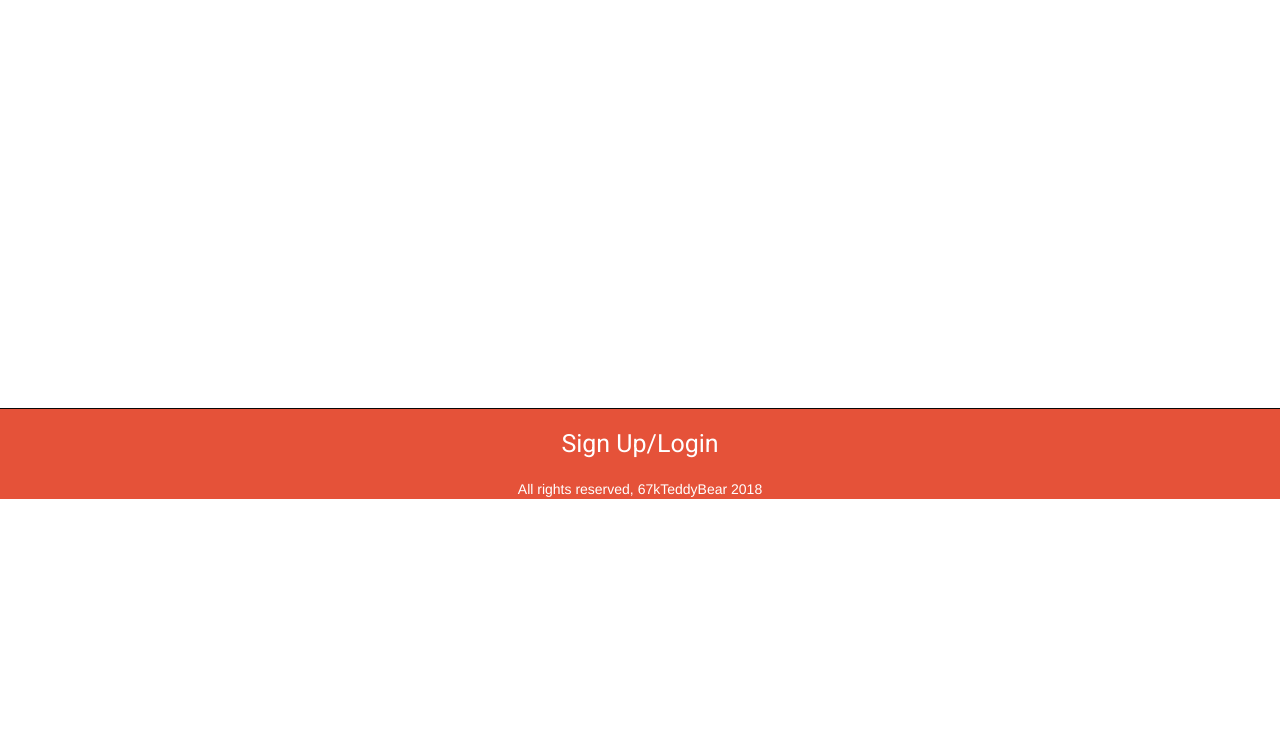
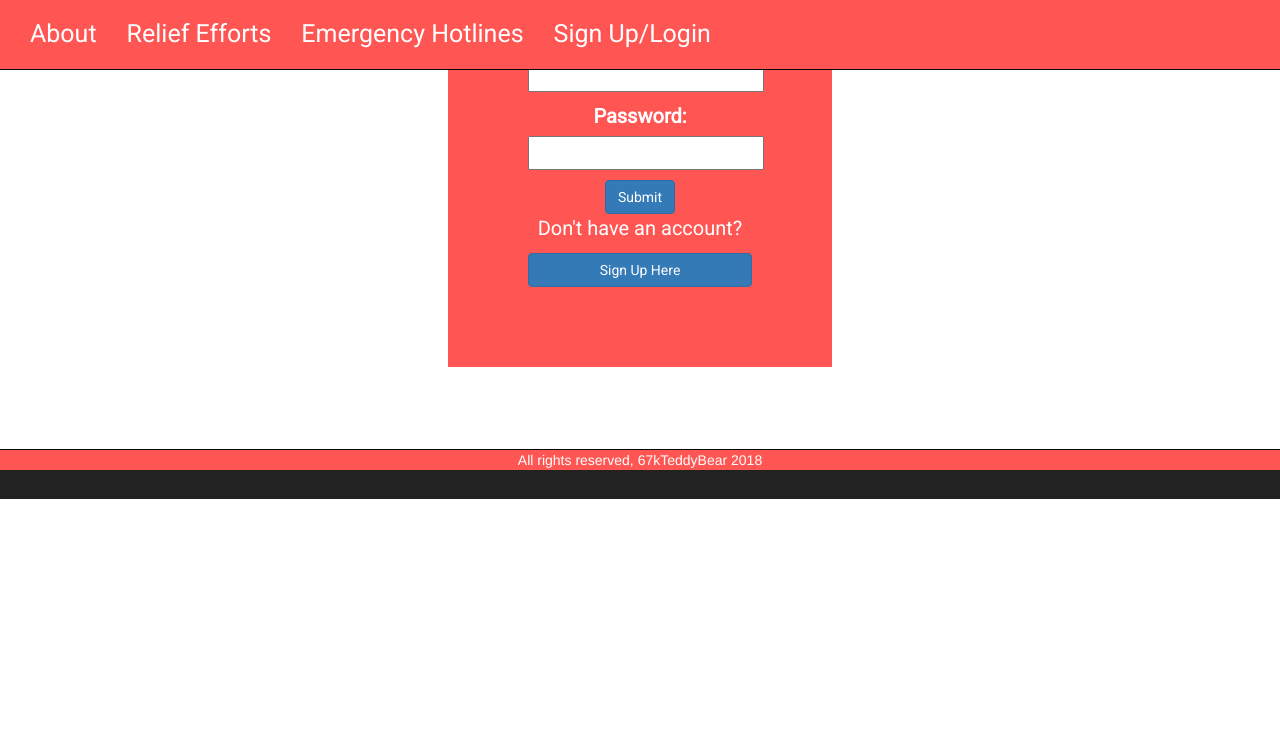
Before and after one commit to jorgeivvn/donation-manager-v2, a Django app: page /signup_login/ in a window 1280 px wide. Shown: the part 301-1040 px from the top of the page. Run offline with Django 3.2, Linux system fonts and the light colour scheme; some libraries are stand-ins or nearby versions.

Commit message:
Styling on sign up forms, and base.html

```diff
--- a/donationManager/static/css/style.css
+++ b/donationManager/static/css/style.css
@@ -2,14 +2,14 @@
   height: 1500px;
 }
 header .container-fluid {
-  background-color: #E55239;
+  background-color: #FF5653;
   display: flex;
   justify-content: space-between;
   flex-wrap: wrap;
   align-items: flex-end;
 }
 footer .container-fluid {
-  background-color: #E55239;
+  background-color: #FF5653;
   display: flex;
   align-items: center;
   flex-direction: column;
@@ -47,3 +47,43 @@
 ul.nav li a:hover, ul.nav li a:active {
     color: blue !important;
 }
+
+.login-form-container {
+  /*border: 2px solid #FF5653;*/
+  background-color: #FF5653;
+  padding: 80px 80px;
+  margin: 150px auto;
+  width: 30%;
+  display: flex;
+  flex-direction: column;
+  text-align: center;
+  font-family: 'Roboto', sans-serif;
+}
+
+.login-form-container p {
+  font-size: 20px;
+  color: white;
+}
+
+.login-form-container h1 {
+  font-size: 40px;
+  color: white;
+}
+
+#sign-up-btn {
+  color: white !important;
+}
+
+.signup-container {
+  display: flex;
+  flex-direction: column;
+  border: 2px solid #FF5653;
+  padding: 80px 80px;
+  margin: 200px auto;
+  width: 30%;
+  background-color: #FF5653;
+}
+
+.signup-container a {
+  color: white;
+}
--- a/main_app/templates/base.html
+++ b/main_app/templates/base.html
@@ -28,6 +28,11 @@
                    <li><a href='/{{ user.id }}/org-admin-profile'>Profile</a></li>
                  {% endif %}
              {% endif %}
+             {% if not user.is_authenticated %}
+             <li><a href="/signup_login">Sign Up/Login</a></li>
+             {% else %}
+             <li><a href='/logout'>Logout</a></li>
+             {% endif %}
            </ul>
          </div>
        </nav>
@@ -40,22 +45,6 @@
      <footer>
        <nav class="navbar navbar-inverse navbar-fixed-bottom">
          <div class="container-fluid">
-           <ul class="nav navbar-nav">
-             {% if not user.is_authenticated %}
-             <li><a href="/signup_login">Sign Up/Login</a></li>
-             {% else %}
-             <li><a href='/logout'>Logout</a></li>
-             {% endif %}
-             {% if user.is_authenticated %}
-                 {% if user.is_donor %}
-                   <li>Hello, <a href='/{{ user.id }}/donor-profile'>{{ user.first_name }}!</a></li>
-                 {% elif user.is_org_admin %}
-                   <li>Hello, <a href='/{{ user.id }}/org-admin-profile'>{{ user.first_name}}!</a></li>
-                 {% else %}
-                   <li>Hello, {{ user.first_name }}!</li>
-                 {% endif %}
-             {% endif %}
-           </ul>
            <span id="rightsReserved">All rights reserved, 67kTeddyBear 2018</span>
          </div>
        </nav>
--- a/main_app/templates/donor-signup.html
+++ b/main_app/templates/donor-signup.html
@@ -7,7 +7,7 @@
         {% csrf_token %}
         <input type="hidden" name="next" value="{{ next }}">
         {{ form.as_p }}
-        <button type="submit" class="btn btn-success">Sign up</button>
+        <button type="submit" class="btn btn-primary">Sign up</button>
       </form>
     </div>
   </div>
--- a/main_app/templates/org-admin-signup.html
+++ b/main_app/templates/org-admin-signup.html
@@ -7,7 +7,7 @@
         {% csrf_token %}
         <input type="hidden" name="next" value="{{ next }}">
         {{ form.as_p }}
-        <button type="submit" class="btn btn-success">Sign up</button>
+        <button type="submit" class="btn btn-primary">Sign up</button>
       </form>
     </div>
   </div>
--- a/main_app/templates/signup-login.html
+++ b/main_app/templates/signup-login.html
@@ -2,13 +2,14 @@
 {% load staticfiles %}
 
 {% block content %}
+<div class="login-form-container">
   <h1>Login</h1>
   <form method="POST" action=".">
     {% csrf_token %}
     {{ form.as_p}}
-  <input type="submit" value="Submit" />
+    <button type="submit" class="btn btn-primary" value="Submit">Submit</button>
   </form>
-
   <p>Don't have an account? </p>
-<button><a href="/signup">Sign Up Here</a></button>
+  <button class="btn btn-primary"><a id="sign-up-btn" href="/signup">Sign Up Here</a></button>
+</div>
 {% endblock %}
```
Also changed, not shown: main_app/templates/signup.html (+4 -4 lines). Lines whose indentation alone changed are shown as unchanged.
